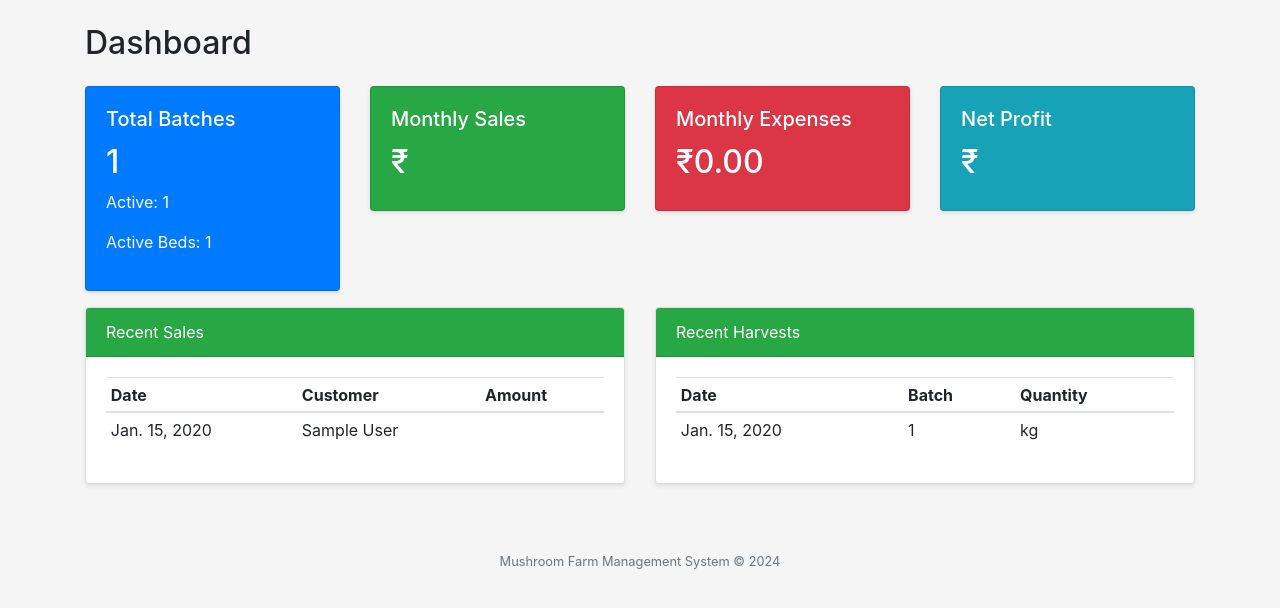
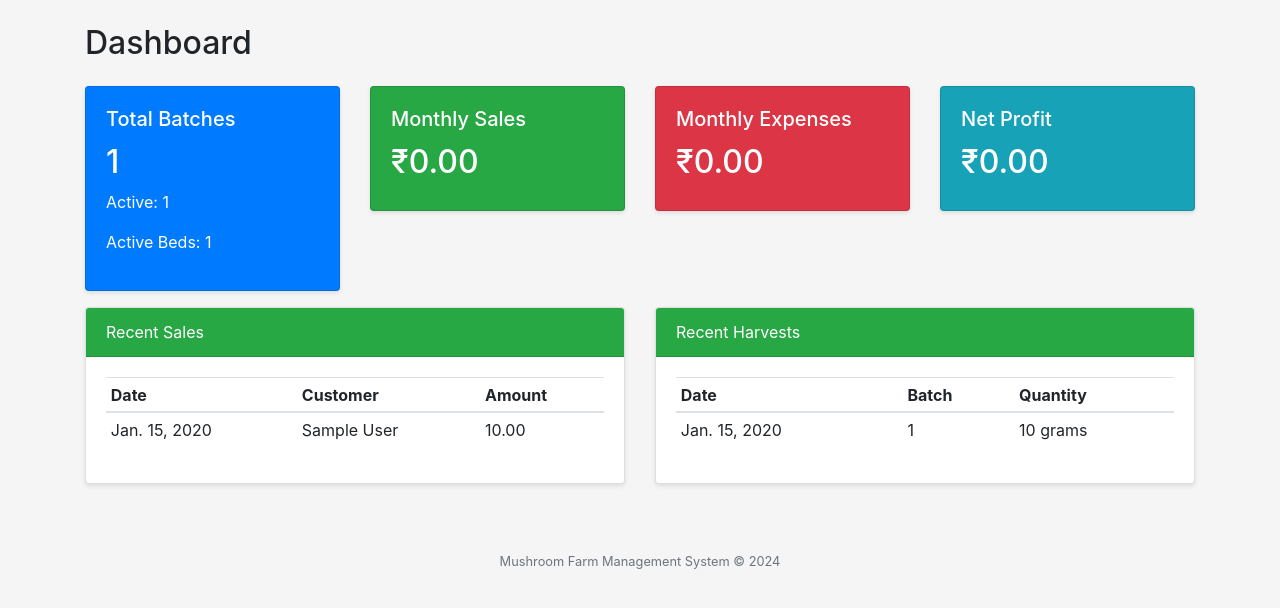
Before and after one commit to rajsan1902/eko, a Django app: page /dashboard/ in a window 1280 px wide. Shown: the part 80-688 px from the top of the page. Run offline with Django 5.2, Linux system fonts and the light colour scheme; a user stored in the database is signed in; tables that the repository leaves empty hold one stand-in row (values such as "Sample post").

Commit message:
Updated Dashboard with summary tiles - sales, harvest

```diff
--- a/farm_management/templates/farm/dashboard.html
+++ b/farm_management/templates/farm/dashboard.html
@@ -55,6 +55,7 @@
                         <tr>
                             <td>{{ sale.sale_date }}</td>
                             <td>{{ sale.customer.name }}</td>
+                            <td>{{ sale.sale_amount }}</td>
                         </tr>
                         {% empty %}
                         <tr><td colspan="3" class="text-center">No sales recorded</td></tr>
@@ -79,7 +80,7 @@
                         <tr>
                             <td>{{ harvest.harvest_date }}</td>
                             <td>{{ harvest.batch.batch_code }}</td>
-                            <td>{{ harvest.quantity_kg }} kg</td>
+                            <td>{{ harvest.quantity_g }} grams</td>
                         </tr>
                         {% empty %}
                         <tr><td colspan="3" class="text-center">No harvests recorded</td></tr>
--- a/farm_management/views.py
+++ b/farm_management/views.py
@@ -39,10 +39,10 @@
     # Current month's sales
     current_month = timezone.now().month
     current_year = timezone.now().year
-    # monthly_sales = Sale.objects.filter(
-    #     sale_date__year=current_year,
-    #     sale_date__month=current_month
-    # ).aggregate(total=Sum('total_amount'))['total'] or 0
+    monthly_sales = Sale.objects.filter(
+        sale_date__year=current_year,
+        sale_date__month=current_month
+    ).aggregate(total=Sum('sale_amount'))['total'] or 0
 
     # Monthly expenses
     monthly_expenses = Expense.objects.filter(
@@ -60,9 +60,9 @@
         'total_batches': total_batches,
         'active_batches': active_batches,
         'active_beds' : active_beds,
-        # 'monthly_sales': monthly_sales,
+        'monthly_sales': monthly_sales,
         'monthly_expenses': monthly_expenses,
-        # 'profit': monthly_sales - monthly_expenses,
+        'profit': monthly_sales - monthly_expenses,
         'recent_sales': recent_sales,
         'recent_harvests': recent_harvests,
     }
--- /dev/null
+++ b/requirements.txt
@@ -0,0 +1 @@
+Django==6.0.4
```
Also changed, not shown: 1 other file.
